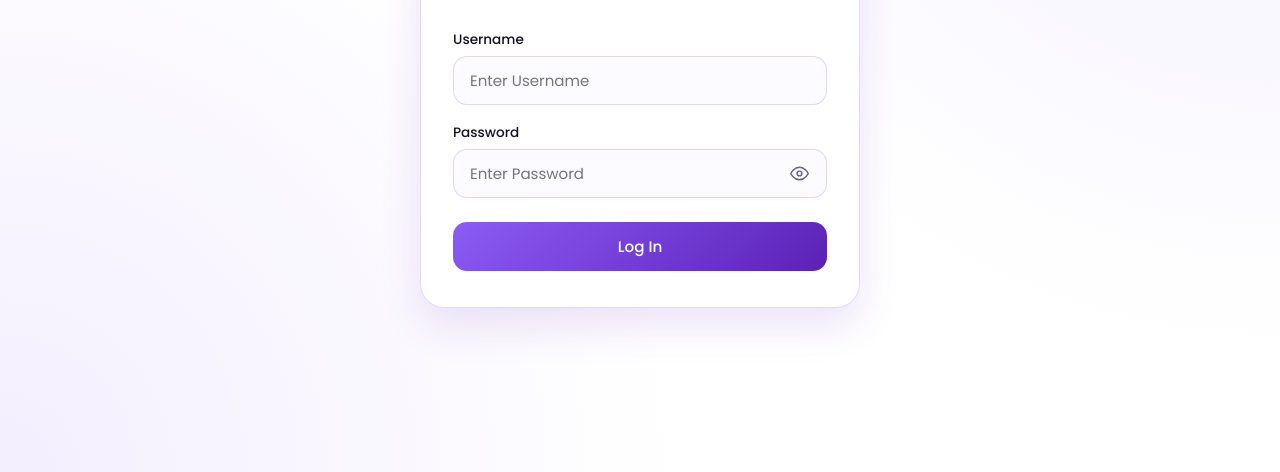
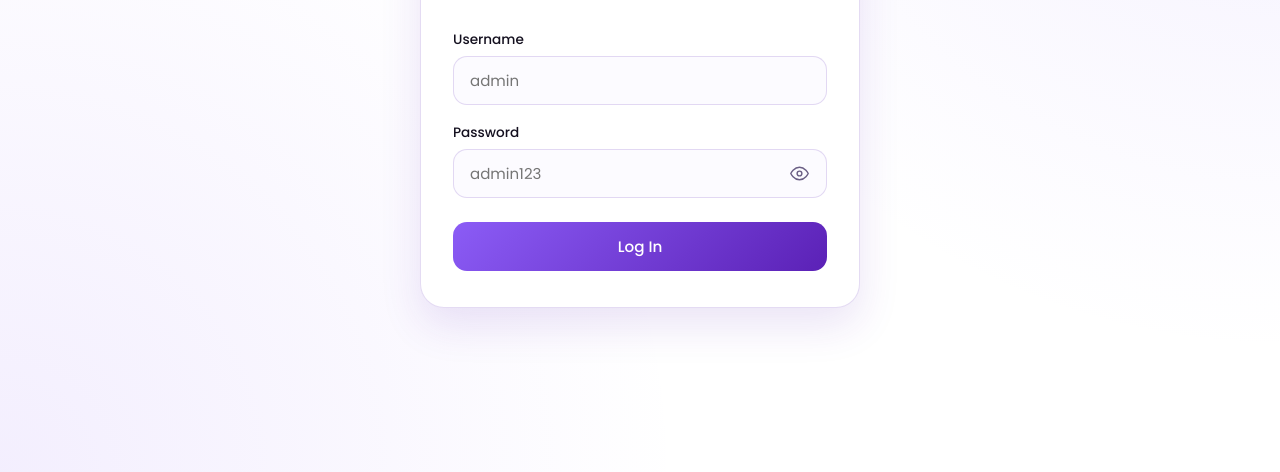
Before and after one commit to reysamaecasaig/tisay-dining, a plain HTML site: page Admin/index.html in a window 1280 px wide. Shown: the part 328-800 px from the top of the page. Drawn offline with nearby package versions, Linux system fonts and the light colour scheme.

Commit message:
changed the placeholder

```diff
--- a/Admin/index.html
+++ b/Admin/index.html
@@ -23,14 +23,14 @@
       <div class="form-group">
         <label class="form-label" for="adminUsername">Username</label>
         <div class="input-wrap">
-          <input class="form-input" type="text" id="adminUsername" placeholder="Enter Username" required>
+          <input class="form-input" type="text" id="adminUsername" placeholder="admin" required>
         </div>
       </div>
 
       <div class="form-group">
         <label class="form-label" for="adminPassword">Password</label>
         <div class="input-wrap">
-          <input class="form-input has-icon" type="password" id="adminPassword" placeholder="Enter Password" required>
+          <input class="form-input has-icon" type="password" id="adminPassword" placeholder="admin123" required>
           <button type="button" class="eye-btn" data-target="adminPassword" aria-label="Toggle password visibility"></button>
         </div>
       </div>
```
